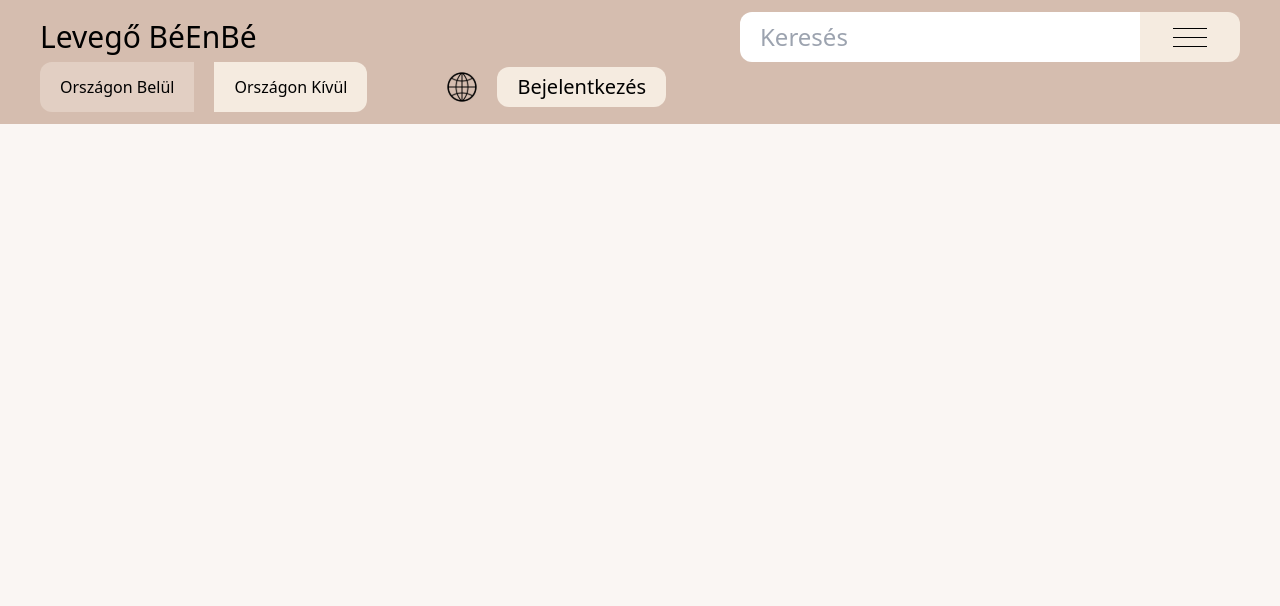
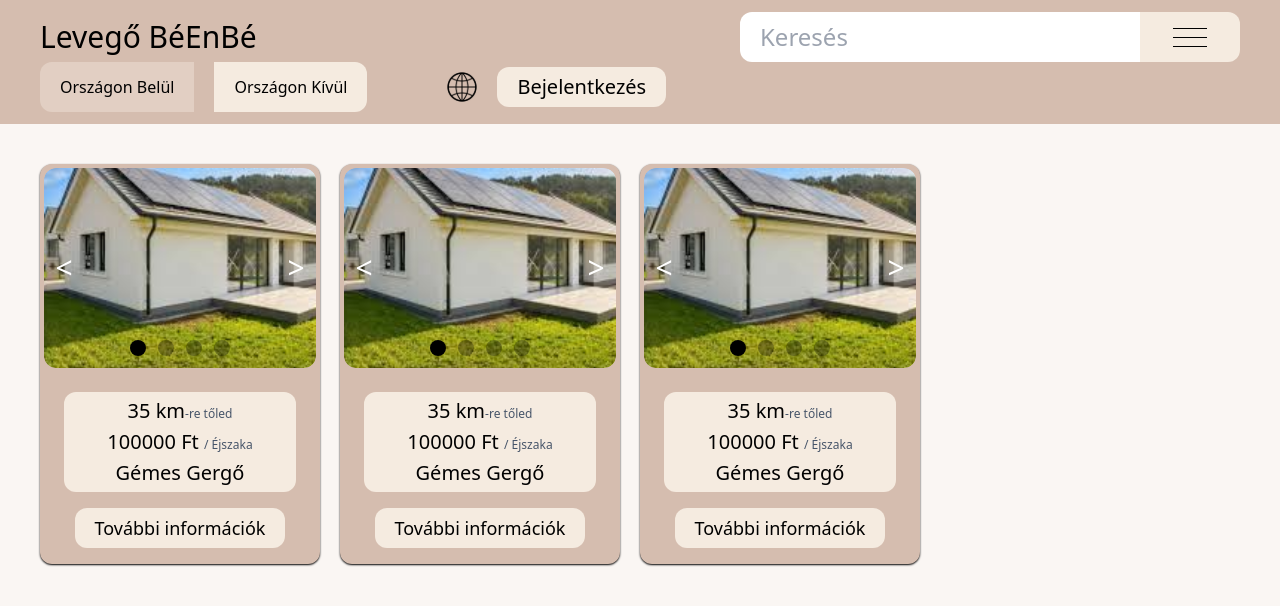
Before and after one commit to Kedves1/Lakasberles, a Next.js app: page / in a window 1280 px wide. Shown: the top 606 px of the page. Built offline with nearby package versions, Linux system fonts and the light colour scheme.

Commit message:
Feat & fix: Cards & navbar searchparams

```diff
--- /dev/null
+++ b/src/app/components/Card.tsx
@@ -0,0 +1,38 @@
+import React from "react";
+import Carousel from "./Carousel";
+
+function Card({
+  distance,
+  price,
+  owner,
+  pictures,
+}: {
+  distance: number;
+  price: number;
+  owner: string;
+  pictures: string[];
+}) {
+  return (
+    <div className="w-full max-w-[280px] pt-1 h-[400px] bg-secondary rounded-xl px-1 shadow-sm shadow-black">
+      <Carousel pictures={pictures} />
+      <div className="w-[85%] m-auto bg-third h-[100px] mt-6 rounded-xl flex justify-center items-center flex-col">
+        <div className="text-xl">
+          {distance} km
+          <span className="text-[12px] text-slate-600">-re tőled</span>
+        </div>
+        <div className="text-xl">
+          {price} Ft{" "}
+          <span className="text-[12px] text-slate-600">/ Éjszaka</span>
+        </div>
+        <div className="text-xl">{owner}</div>
+      </div>
+      <div className="w-full flex justify-center mt-4">
+        <button className="text-lg h-[40px] bg-third px-5 rounded-xl focus:ring-4 focus:outline-none hover:bg-[#f5ebe0ab] transition-all ease-in-out duration-75">
+          További információk
+        </button>
+      </div>
+    </div>
+  );
+}
+
+export default Card;
--- /dev/null
+++ b/src/app/components/Carousel.tsx
@@ -0,0 +1,64 @@
+"use client";
+
+import Image from "next/image";
+import React, { useState } from "react";
+
+function Carousel({ pictures }: { pictures: string[] }) {
+  const [picNum, SetPicNum] = useState(0);
+
+  return (
+    <div className="w-full h-[200px] relative rounded-xl flex flex-shrink-0 flex-grow-0 overflow-hidden">
+      {pictures.map((picture: string, i: number) => {
+        return (
+          <Image
+            src={picture}
+            className="w-full h-full rounded-xl object-cover flex-shrink-0 flex-grow-0 transition-all ease-in-out duration-300"
+            alt="housepic"
+            key={i}
+            style={{ transform: `translatex(${-272 * picNum}px)` }}
+          />
+        );
+      })}
+      <div className="absolute w-full flex h-full justify-between items-center top-0 z-40">
+        <div
+          className=" text-white text-3xl h-full flex justify-center items-center w-10 rounded-ss-xl rounded-es-xl peer transition-all duration-75 select-none cursor-pointer hover:bg-black/80 peer-hover:bg-black/80"
+          onClick={() => {
+            if (picNum <= 0) return;
+            SetPicNum(picNum - 1);
+          }}
+        >
+          {"<"}
+        </div>
+        <div
+          className=" text-white text-3xl h-full flex justify-center items-center w-10 rounded-se-xl rounded-ee-xl transition-all duration-75 select-none cursor-pointer hover:bg-black/80 peer"
+          onClick={() => {
+            if (picNum >= pictures.length - 1) return;
+            SetPicNum(picNum + 1);
+          }}
+        >
+          {">"}
+        </div>
+      </div>
+      <div className="flex absolute w-full gap-3 h-full justify-center items-end pb-3">
+        {pictures.map((_, i) => {
+          if (i == picNum) {
+            return (
+              <div
+                className="bg-black rounded-full size-4 transition-all ease-in-out duration-75"
+                key={i}
+              ></div>
+            );
+          }
+          return (
+            <div
+              className="bg-black/30 rounded-full size-4 transition-all ease-in-out duration-75"
+              key={i}
+            ></div>
+          );
+        })}
+      </div>
+    </div>
+  );
+}
+
+export default Carousel;
--- /dev/null
+++ b/src/app/components/Categories.tsx
@@ -0,0 +1,72 @@
+"use client";
+
+import { cn } from "@/lib/utils";
+import Image from "next/image";
+import React, { useState } from "react";
+
+type category = {
+  name: string;
+  picture: string;
+};
+
+const Categories = ({ categories }: { categories: category[] }) => {
+  const [IsCategoryOpen, ToggleCategoryOpen] = useState(false);
+
+  const ToggleCategory = () => {
+    ToggleCategoryOpen(!IsCategoryOpen);
+  };
+  return (
+    <>
+      <button
+        className={cn(
+          "rounded-se-xl rounded-ee-xl w-[100px] h-full bg-third flex gap-2 flex-col items-center justify-center focus:ring-4 focus:outline-0",
+          { "gap-0": IsCategoryOpen }
+        )}
+        onClick={ToggleCategory}
+        aria-label="Category menu"
+      >
+        <div
+          className={cn("h-[1px] w-1/3 bg-black transition-all ease-linear", {
+            "-rotate-45": IsCategoryOpen,
+          })}
+        ></div>
+        <div
+          className={cn("h-[1px] w-1/3 bg-black transition-all ease-linear", {
+            hidden: IsCategoryOpen,
+          })}
+        ></div>
+        <div
+          className={cn("h-[1px] w-1/3 bg-black transition-all ease-linear", {
+            "rotate-45": IsCategoryOpen,
+          })}
+        ></div>
+      </button>
+      <div
+        className={cn(
+          "min-h-[420px] p-5 bg-third rounded-xl shadow-sm shadow-black absolute bottom-[-200px] left-[200px] duration-500 transition-all ease-in-out scale-0 w-full max-w-[800px] z-50 max-lg:left-0",
+          {
+            " scale-100 bottom-[-450px] left-[100px]": IsCategoryOpen,
+          }
+        )}
+      >
+        <div className="text-4xl w-full border-b-4 border-b-black pb-2 mb-10">
+          Kategóriák
+        </div>
+        <div className="flex flex-wrap w-full gap-5">
+          {categories.map((category: category) => {
+            return (
+              <div className="size-32 bg-gray-600 relative" key={category.name}>
+                <Image src={category.picture} alt={category.name} fill />
+                <div className="w-full h-10 bg-black/70 text-white flex justify-center items-center text-2xl absolute bottom-0">
+                  {category.name}
+                </div>
+              </div>
+            );
+          })}
+        </div>
+      </div>
+    </>
+  );
+};
+
+export default Categories;
--- a/src/app/components/Navbar.tsx
+++ b/src/app/components/Navbar.tsx
@@ -1,21 +1,17 @@
-"use client";
-
 import Image from "next/image";
-import React, { useState } from "react";
+import React from "react";
 import languange from "@/img/languange.svg";
 import { cn } from "@/lib/utils";
 import Link from "next/link";
-import { useSearchParams } from "next/navigation";
 import housepic from "@/img/house.svg";
+import Categories from "./Categories";
 
-function Navbar() {
-  const searchParams = useSearchParams();
-  const incountry = (searchParams.get("incountry") || "true") === "true";
-  const [IsCategoryOpen, ToggleCategoryOpen] = useState(false);
-
-  const ToggleCategory = () => {
-    ToggleCategoryOpen(!IsCategoryOpen);
-  };
+function Navbar({
+  searchParams,
+}: {
+  searchParams?: { [key: string]: string | string[] | undefined };
+}) {
+  const incountry = (searchParams?.incountry || "true") === "true";
 
   const categories = [
     {
@@ -56,57 +52,7 @@ function Navbar() {
           placeholder="Keresés"
           className="px-5 py-2 w-[400px] rounded-ss-xl rounded-es-xl focus:outline-none text-2xl focus:ring-4"
         />
-        <button
-          className={cn(
-            "rounded-se-xl rounded-ee-xl w-[100px] h-full bg-third flex gap-2 flex-col items-center justify-center focus:ring-4 focus:outline-0",
-            { "gap-0": IsCategoryOpen }
-          )}
-          onClick={ToggleCategory}
-          aria-label="Category menu"
-        >
-          <div
-            className={cn("h-[1px] w-1/3 bg-black transition-all ease-linear", {
-              "-rotate-45": IsCategoryOpen,
-            })}
-          ></div>
-          <div
-            className={cn("h-[1px] w-1/3 bg-black transition-all ease-linear", {
-              hidden: IsCategoryOpen,
-            })}
-          ></div>
-          <div
-            className={cn("h-[1px] w-1/3 bg-black transition-all ease-linear", {
-              "rotate-45": IsCategoryOpen,
-            })}
-          ></div>
-        </button>
-        <div
-          className={cn(
-            "min-h-[420px] p-5 bg-third rounded-xl shadow-sm shadow-black absolute bottom-[-200px] left-[200px] duration-500 transition-all ease-in-out scale-0 w-full max-w-[800px] z-50 max-lg:left-0",
-            {
-              " scale-100 bottom-[-450px] left-[100px]": IsCategoryOpen,
-            }
-          )}
-        >
-          <div className="text-4xl w-full border-b-4 border-b-black pb-2 mb-10">
-            Kategóriák
-          </div>
-          <div className="flex flex-wrap w-full gap-5">
-            {categories.map((category) => {
-              return (
-                <div
-                  className="size-32 bg-gray-600 relative"
-                  key={category.name}
-                >
-                  <Image src={category.picture} alt={category.name} fill />
-                  <div className="w-full h-10 bg-black/70 text-white flex justify-center items-center text-2xl absolute bottom-0">
-                    {category.name}
-                  </div>
-                </div>
-              );
-            })}
-          </div>
-        </div>
+        <Categories categories={categories} />
       </div>
       <div className="flex max-lg:w-full justify-between gap-20 max-lg:m-auto">
         <div className="flex gap-5 max-lg:m-auto max-lg:mt-5 max-lg:mb-20">
--- a/src/app/page.tsx
+++ b/src/app/page.tsx
@@ -1,12 +1,54 @@
 import { Suspense } from "react";
 import Navbar from "./components/Navbar";
+import Card from "./components/Card";
+import housepic from "@/img/house.svg";
 
-export default function Home() {
+export default function Home({
+  searchParams,
+}: {
+  searchParams?: { [key: string]: string | string[] | undefined };
+}) {
+  const houses = [
+    {
+      distance: 35,
+      price: 100000,
+      owner: "Gémes Gergő",
+      pictures: [housepic, housepic, housepic, housepic],
+    },
+    {
+      distance: 35,
+      price: 100000,
+      owner: "Gémes Gergő",
+      pictures: [housepic, housepic, housepic, housepic],
+    },
+    {
+      distance: 35,
+      price: 100000,
+      owner: "Gémes Gergő",
+      pictures: [housepic, housepic, housepic, housepic],
+    },
+  ];
+
   return (
     <>
       <Suspense>
-        <Navbar />
+        <Navbar searchParams={searchParams} />
       </Suspense>
+      <main>
+        <div className="p-10 w-full flex gap-5 flex-wrap">
+          {houses.map((house, i) => {
+            return (
+              <Card
+                distance={house.distance}
+                price={house.price}
+                owner={house.owner}
+                pictures={house.pictures}
+                key={i}
+              />
+            );
+          })}
+        </div>
+      </main>
     </>
   );
 }
```
